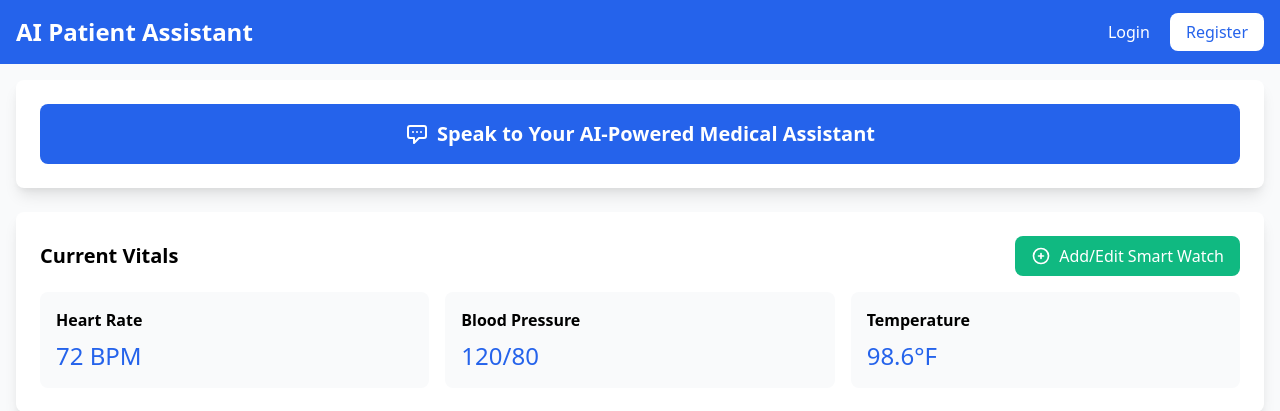
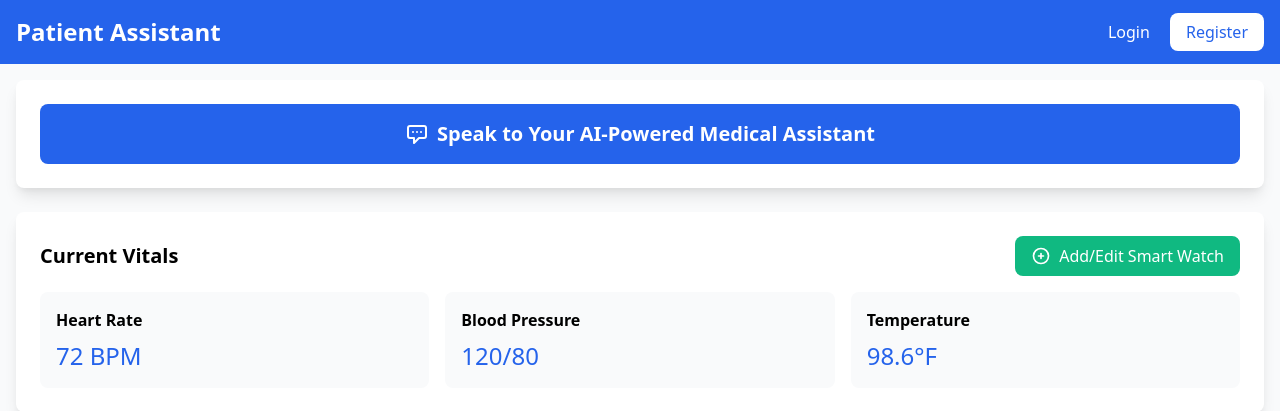
Before and after one commit to xs0mx/SmartDOC, a Flask app: page / in a window 1280 px wide. Shown: the top 411 px of the page. Run offline with Flask 3, Linux system fonts and the light colour scheme.

Commit message:
git commit

```diff
--- a/templates/index.html
+++ b/templates/index.html
@@ -27,7 +27,7 @@
 <body class="bg-gray-50">
     <nav class="bg-blue-600 p-4">
         <div class="container mx-auto flex justify-between items-center">
-            <h1 class="text-white text-2xl font-bold">AI Patient Assistant</h1>
+            <h1 class="text-white text-2xl font-bold">Patient Assistant</h1>
             <div>
                 {% if current_user.is_authenticated %}
                     <span class="text-white mr-4">Welcome, {{ current_user.name }}</span>
```
